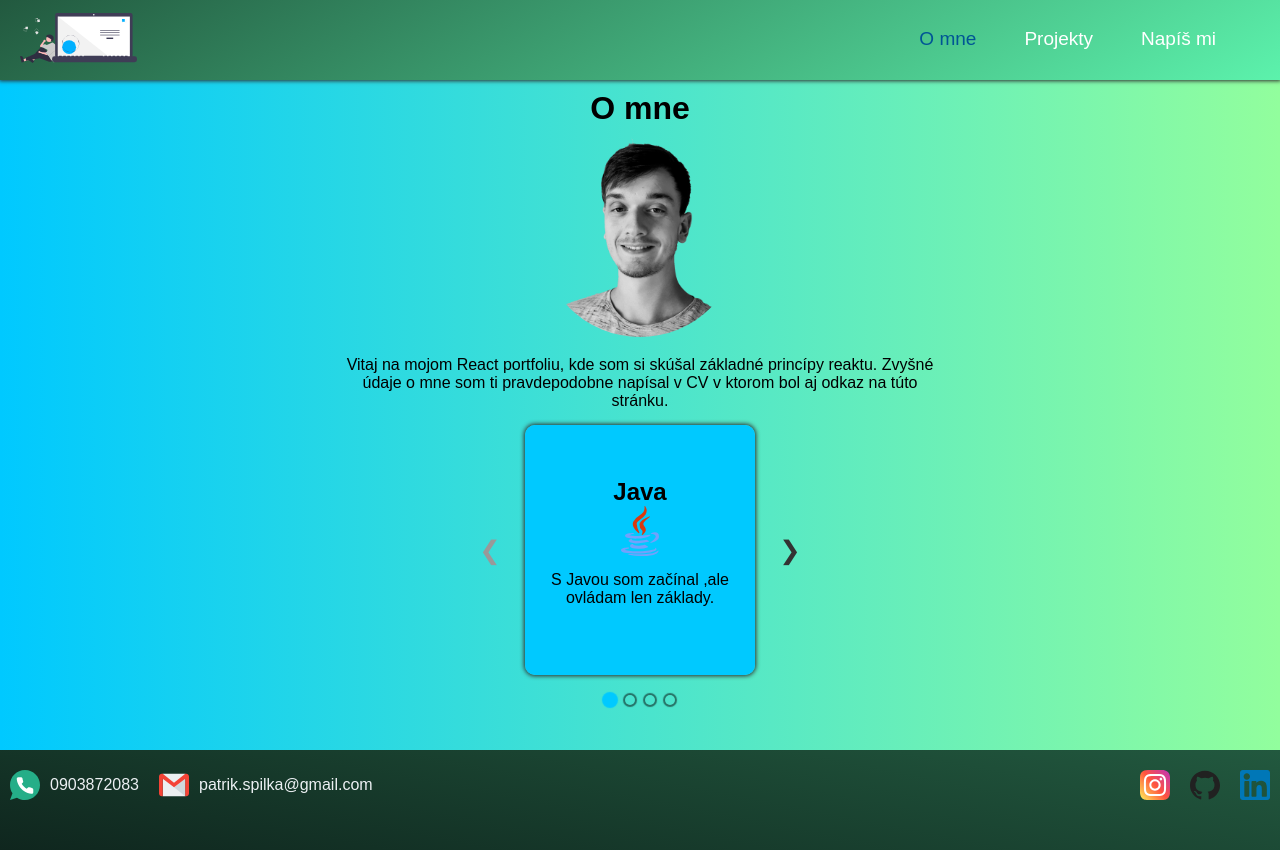
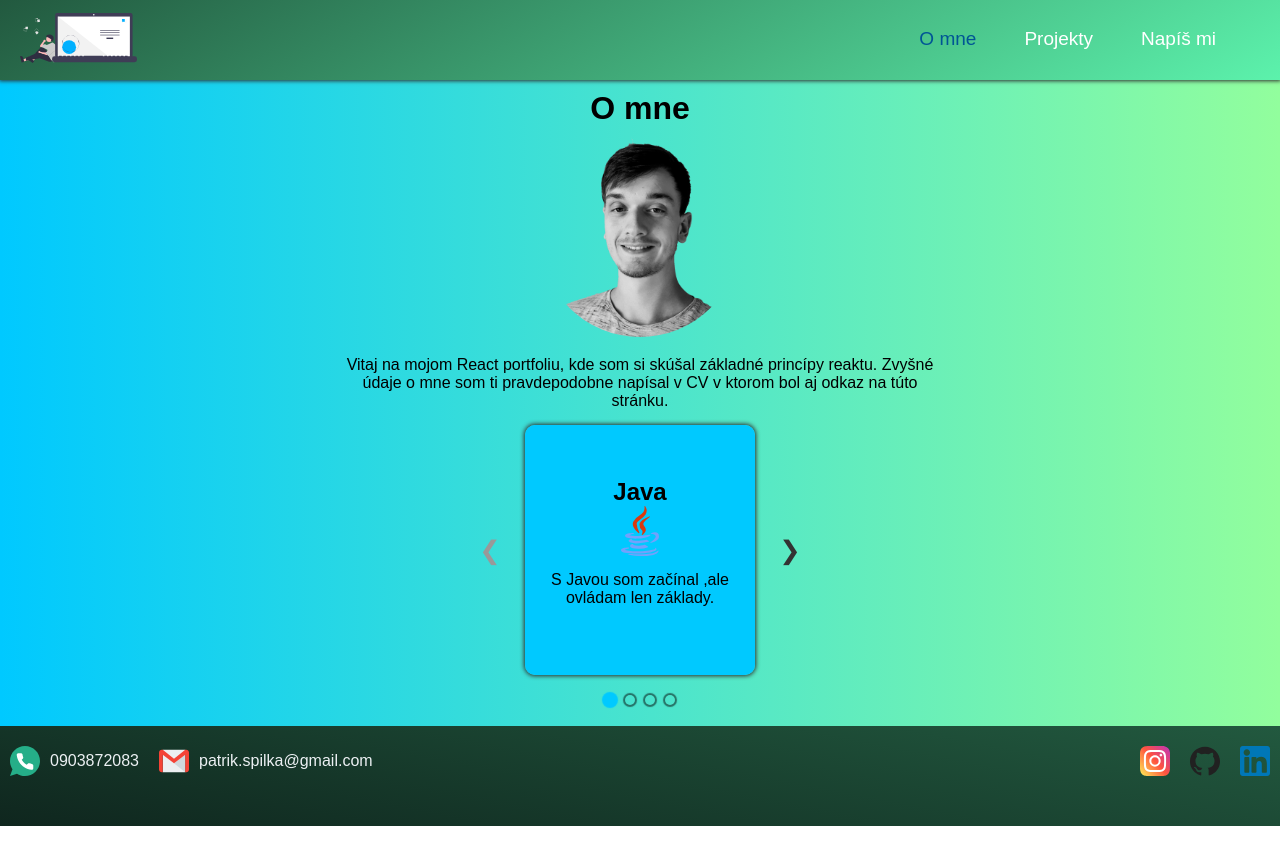
Before and after one commit to Patrik17671/React-portfolio, a React (Create React App) app: page / in a window 1280 px wide. After the commit the page ends 826 px from the top, so only its background shows below. Built offline with nearby package versions, Linux system fonts and the light colour scheme; a web font is replaced by a local one.

Commit message:
git commit

```diff
--- a/src/App.css
+++ b/src/App.css
@@ -16,6 +16,6 @@ h1{
 }
 @media screen and (min-height: 600px){
     .pages{
-        min-height: 600px;
+        min-height: calc(92vh - 100px);
     }
 }
```
